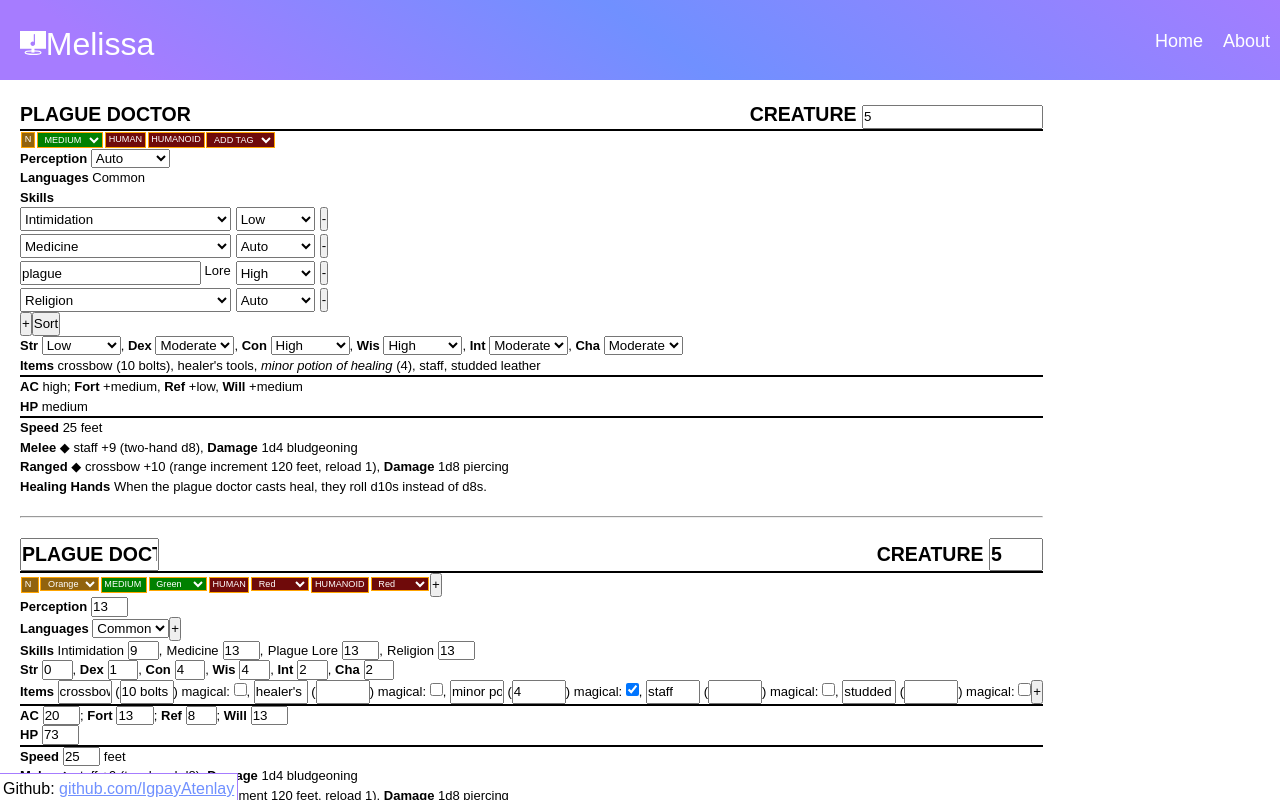
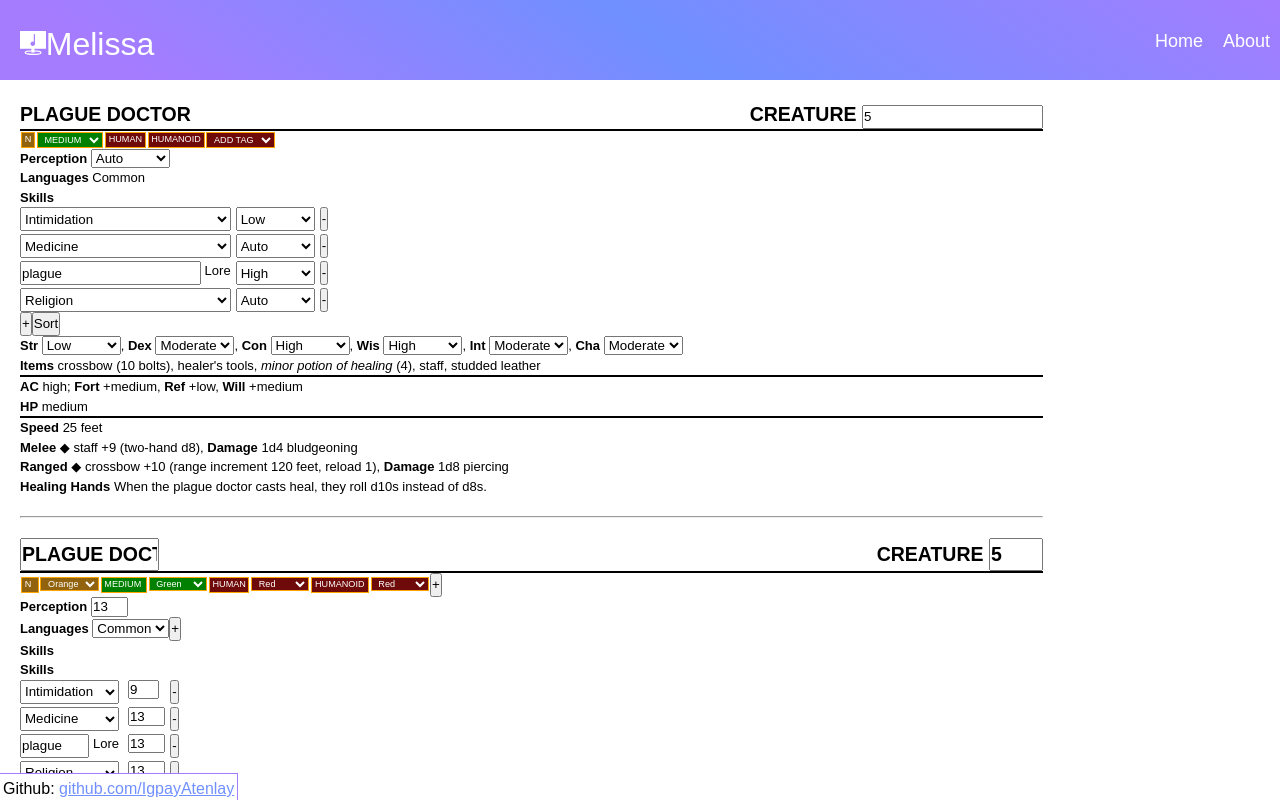
Before and after one commit to IgpayAtenlay/website, a React (Create React App) app in the folder client/: page /creatureCreator in a window 1280 px wide. Shown: the top 800 px of the page. Built offline with nearby package versions, Linux system fonts and the light colour scheme.

Commit message:
custom form can change skill names

```diff
--- a/client/src/css/creatureCreator/customForm.css
+++ b/client/src/css/creatureCreator/customForm.css
@@ -64,3 +64,23 @@
 .customForm .item input[type="checkbox"] {
     width: fit-content;
 }
+
+.customForm .skillWrapper {
+    display: grid;
+    width: fit-content;
+    grid-template-columns: auto auto auto;
+    column-gap: 5px;
+    row-gap: 3px;
+    grid-auto-rows: 1fr;
+}
+
+.customForm .lore {
+    display: flex;
+    justify-content: space-between;
+}
+
+.customForm .lore input {
+    box-sizing: border-box;
+    height: 100%;
+    flex-grow: 1;
+}
--- a/client/src/pages/creatureCreator/customForm/skills.jsx
+++ b/client/src/pages/creatureCreator/customForm/skills.jsx
@@ -1,19 +1,31 @@
-import startCase from "../../../util/startCase";
-import {useContext} from 'react';
-import {CreatureContext} from "../index";
-import NumberInput from "./numberInput";
+import { useContext } from 'react';
+import { CreatureContext } from "../index";
+import Name from "../autoForm/skills/name";
+import SortButton from '../autoForm/skills/sortButton';
+import AddButton from '../autoForm/skills/addButton';
+import DeleteButton from '../autoForm/skills/deleteButton';
+import NumberInput from './numberInput';
 
 export default function Skills() {
     var {creature} = useContext(CreatureContext);
 
-    var skills = creature.skills.slice(0,-1).map(e =>
-        <span key={e.id}>
-            <NumberInput label={startCase(e.name)} name={"modifier"} location={e}/>,&#8196;
-        </span>
-    );
-    var lastSkill = creature.skills.slice(-1).map(e =>
-        <NumberInput label={startCase(e.name)} name={"modifier"} location={e} key={e.id}/>
+    var skills = []
+    creature.skills.forEach(e => {
+        skills = skills.concat(<Name key={e.id + "name"} id={e.id} name={e.name} />);
+        skills = skills.concat(<NumberInput key={e.id + "scale"} location={e} />);
+        skills = skills.concat(<DeleteButton key={e.id + "delete"} id={e.id} />);
+    }
+
     );
 
-    return (<span>{skills}{lastSkill}</span>);
+    return (
+        <div>
+            <p><b>Skills</b></p>
+            <div class="skillWrapper">
+                {skills}
+            </div>
+            <AddButton />
+            <SortButton />
+        </div>
+    );
 }
```
